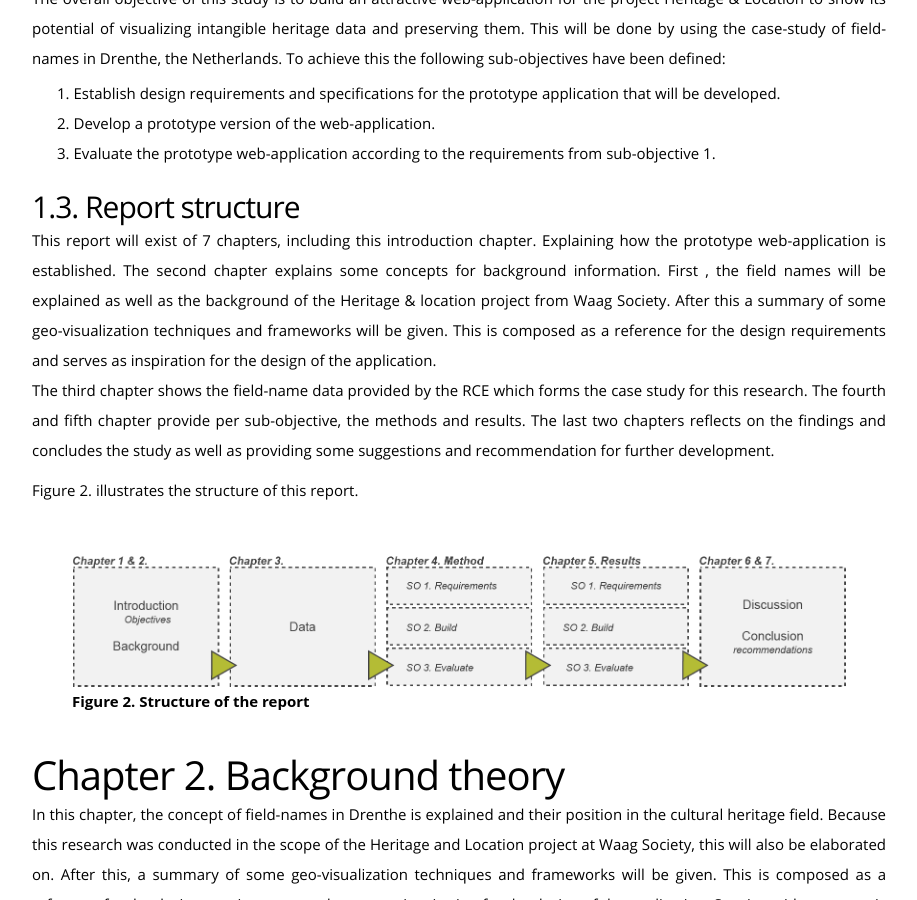
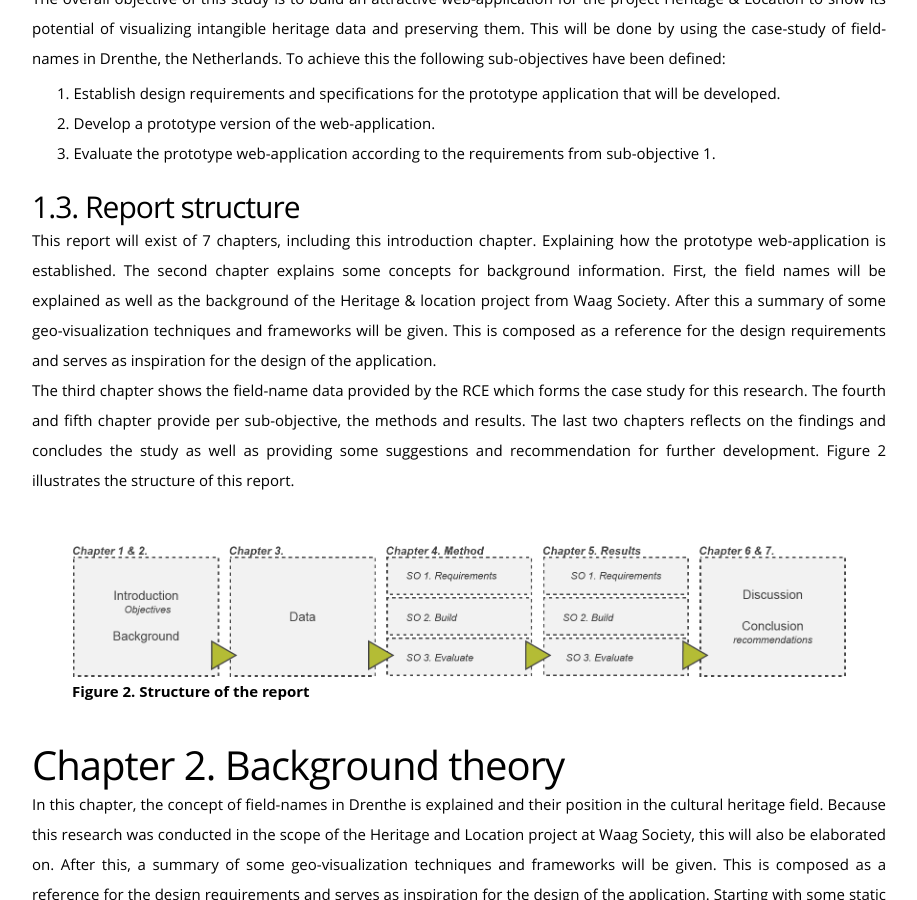
Before and after one commit to NieneB/InternshipReport, a Jekyll site: the page built from index.md, in a window 1280 px wide and 900 px high, scrolled down 6433 px. Shown: the whole window, without its empty margins (181-1098 px from the left). Built offline with Jekyll 4.4.1, drawn with Linux system fonts in a browser that asks for light colours; some web fonts are replaced; some of the changed text lies outside the part shown.

Commit message:
minor changes

```diff
--- a/index.md
+++ b/index.md
@@ -98,12 +98,11 @@
 
 ## Report structure
 This report will exist of 7 chapters, including this introduction chapter.  Explaining how the prototype web-application is established.
-The <a class="xref" href="#background-theory"> second chapter</a> explains some concepts for background information. First , the field names will be explained as well as the background of the Heritage & location project from Waag Society. After this a summary of some geo-visualization techniques and frameworks will be given. This is composed as a reference for the design requirements and serves as inspiration for the design of the application.
+The <a class="xref" href="#background-theory"> second chapter</a> explains some concepts for background information. First, the field names will be explained as well as the background of the Heritage & location project from Waag Society. After this a summary of some geo-visualization techniques and frameworks will be given. This is composed as a reference for the design requirements and serves as inspiration for the design of the application.
 The <a class="xref" href="#the-data">third chapter </a> shows the field-name data provided by the RCE  which forms the case study for this research.
 The <a class="xref" href="#method"> fourth </a> and<a class="xref" href="#results"> fifth chapter </a> provide per sub-objective, the methods and results.
 The last two chapters reflects on the findings and concludes the study as well as providing some suggestions and recommendation for further  development.
-
-<a class="xref" href="#reportstruct"> Figure 2. </a>  illustrates the structure of this report.
+<a class="xref" href="#reportstruct"> Figure 2</a>  illustrates the structure of this report.
 
 <figure id="reportstruct" >
   <img src="img/reportstructure.png"/>
@@ -337,8 +336,9 @@
 
 Two main interactive visualization techniques are introduced by Buja et al. from Nöllenburg (2007).
 
-- **Focusing individual views.** The user can modify the single display and what is seen. Choose the perspective, magnification level and level of detail. For example a set of navigation controls can be provided to zoom, pan and rotate. Layers can be selected to display or different attributes can be available to choose from.
-- **Linking multiple views.** Linking means simultaneous highlighting of data items in multiple views in possible different formats. This can be combined with brushing; selecting display objects by pointing on them or encircling them on the screen.
+**Focusing individual views.** The user can modify the single display and what is seen. Choose the perspective, magnification level and level of detail. For example a set of navigation controls can be provided to zoom, pan and rotate. Layers can be selected to display or different attributes can be available to choose from. (Nöllenburg, 2007)
+
+**Linking multiple views.** Linking means simultaneous highlighting of data items in multiple views in possible different formats. This can be combined with brushing; selecting display objects by pointing on them or encircling them on the screen.
 This stimulates visual thinking because data can be displayed in different ways and be analysed from different perspectives.
 The number, type and arrangements of the different views depend on the task, the user and the available space on the screen or specific interface.
 (Nöllenburg, 2007)
@@ -357,14 +357,14 @@
 
 <figure class="text-wrap-right">
   <img src="img/allnames.jpg" >
-  <figcaption> All fields with a field name. </figcaption>
+  <figcaption> All fields with a field-name. </figcaption>
 </figure>
 
 From the *Rijksdients voor Cultureel Erfgoed* of the Netherlands a dataset with living field-names in Drenthe was supplied. This data contains field geometries that have a field-name, a name or toponym given to the plot or area by the people living in the neighbourhood from around 1830. These field-names were derived from studies by Naarding and Wieringa, together with het *Drenthse Archief* and *het Meertens-Instituut*. Old toponyms on old maps, tell us a lot, but here they used another source; the memory of the local inhabitants, where generation after generation the field names keep on living. The polygons where drawn by hand or the names were assigned to plots from the cadastre maps from 1830.
 
 The most important factors influencing the forming of field-names are; natural relief, natural water and the vegetation structure. (Spek et al., 2009)
 
-Further reference about the field names in Drenthe can be found in the book “Van Jeruzalem tot Ezelakker, Levende veldnamenatlas van de Drentse Aa”. (Spek et al., 2009)
+Further reference about the field names in Drenthe can be found in the book *“Van Jeruzalem tot Ezelakker, Levende veldnamenatlas van de Drentse Aa”*. (Spek et al., 2009)
 
 The datasets contain in total 1747 polygons with a field-name. Projection Rd new. EPSG28992
 
@@ -473,7 +473,7 @@
 
 Eventually, the field-names that had no category assigned, in the previous research by the RCE, had to be classified as well. This to have more coverage and amount of field-names.
 
-The classification was done in R. See <a class="xref" href="#A3"> appendix 3</a> for the script.  A field-name can consist out of multiple words with a different meaning and multiple categories and lemmings can be assigned to one field name.  The classification provided by the RCE was used. This contained per category, different codes and alternative words that signifies the same.
+The classification was done in R. See <a class="xref" href="#A3"> appendix 3</a> for the script.  A field-name can consist out of multiple words with a different meaning and multiple categories and lemmings can be assigned to one field-name.  The classification provided by the RCE was used. This contained per category, different codes and alternative words that signifies the same.
 
 The script runs through all the field-names and all the possible categories, to match which category was applicable. These categories are given in <a class='xref' href="#field-name-cat"> table 4</a> with the amount of classes before  and after the classification in R. In the <a class="xref" href="#A4">  appendix 4 </a> a total overview of the categories and the names and alternative names can be found.
 
@@ -675,7 +675,7 @@
 
 ### Data exploration
 
-<figure id="example" class="text-wrap-left"  >
+<figure id="example"   >
   <img src="img/hoogte_voorbeeld.jpg">
   <figcaption> Field-names example of names with height indication on the height map </figcaption>
 </figure>
@@ -1364,7 +1364,7 @@
 
 Also the points are intersected with the field names table to see if a points falls into a field, and which name and category code it belongs to.
 
-<p class="code">  Get field name for intersecting points</p>
+<p class="code">  Get field-name for intersecting points</p>
 
     fields AS
       (SELECT naam AS naam, code_1_ AS category1, code_2 AS category2, ST_Intersection(p.geom, veldnamen2.geom) AS geoms
@@ -1374,7 +1374,7 @@
 
 Then the points are intersected with the water topology table to see if a points falls into a water body, and which name and category code it belongs to.
 
-<p class="code">  Get field name for intersecting points</p>
+<p class="code">  Get field-name for intersecting points</p>
 
     --Get Water intersects
     waters As
@@ -1466,7 +1466,7 @@
 - Soil properties as colours of the fields. Or pattern of the specific soil type. Like stones, clay, sand etc.
 Giving colours or patterns to the fields according to the soil property. Like a *Stonefield* or *Redfield*.
 - Pop-ups with explanations and texts. Linking field-names to textual explanation, adding pictures of the surroundings and landscape characteristics. Vegetation types, animal occurrence.
-- Adding pictures or symbols of vegetation types and animals on the transect line. As well as houses to indicate towns and cities. Water bodies as blue dips in the transect line. Give more explanation per category or field-name type. Include pictures of trees, shrubs, plants or animals with which the field name is connected.
+- Adding pictures or symbols of vegetation types and animals on the transect line. As well as houses to indicate towns and cities. Water bodies as blue dips in the transect line. Give more explanation per category or field-name type. Include pictures of trees, shrubs, plants or animals with which the field-name is connected.
 - Creating a small 3D landscape by adding multiple transect lines, stacked in front of each other.
 - Link stories provided to the line, so pop-ups with provided stories from the book.
 
```
Also changed, not shown: other parts of index.md (+1 -1 lines).
